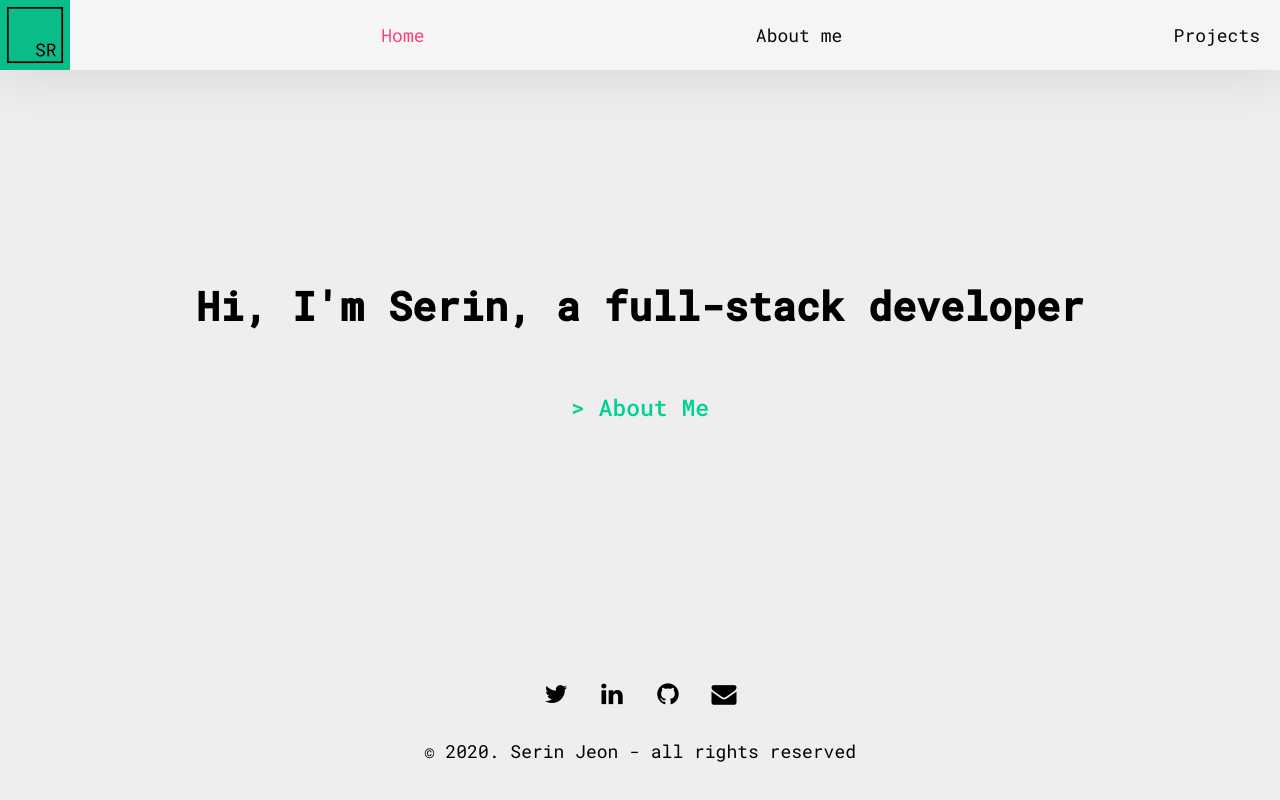
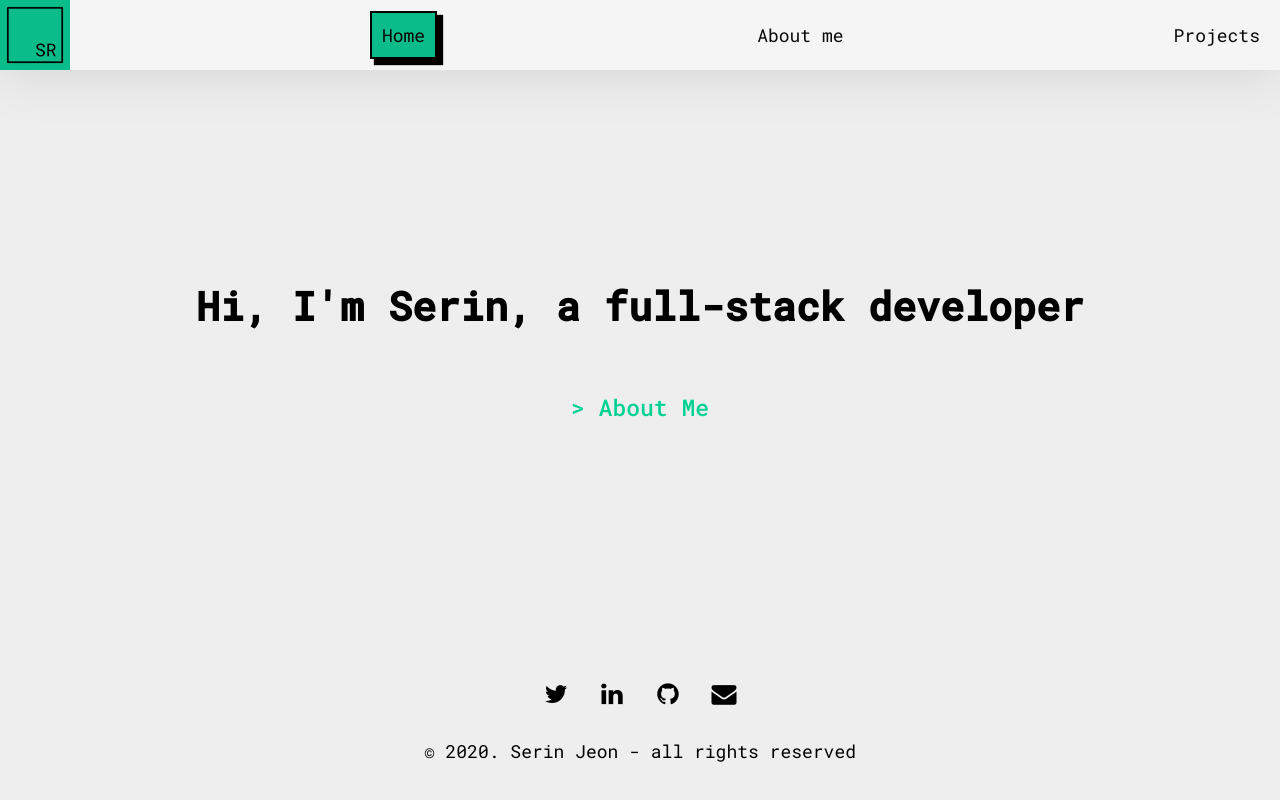
Before and after one commit to serin0837/portfolio, a React (Create React App) app: page / in a window 1280 px wide. In both pictures the pointer is over the link "Home". Built offline with nearby package versions, Linux system fonts and the light colour scheme.

Commit message:
logo hover deactivate

```diff
--- a/src/App.css
+++ b/src/App.css
@@ -62,9 +62,9 @@ img {
   height: 70px;
 }
 
-.logo:hover {
+/* .logo:hover {
   box-shadow: 5px 5px 1px 1px black;
-}
+} */
 
 .navbar a {
   margin: 1rem;
@@ -74,7 +74,10 @@ img {
 }
 
 .navbar a:hover {
-  color: #f64375;
+  background-color: #09bc8a;
+  border: black 2px solid;
+  box-shadow: 5px 5px 1px 1px black;
+  color: black;
 }
 
 @media (max-width: 28.75em) {
```
